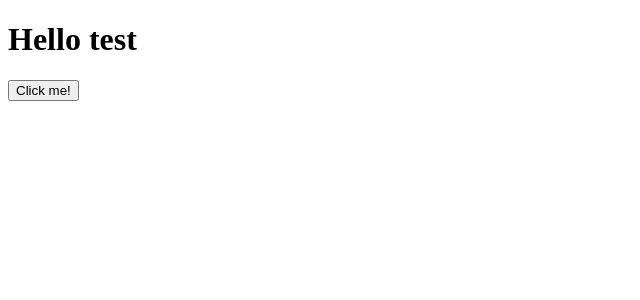
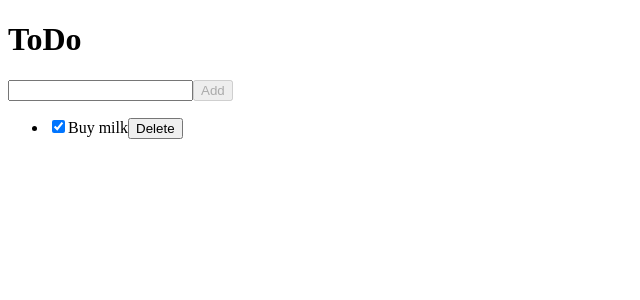
Before and after one commit to Git-Hannah/react-todo, a React (Create React App) app: page / in a window 1280 px wide. Shown: the top 300 px of the page, without its empty margins (0-640 px from the left). Built offline with nearby package versions, Linux system fonts and the light colour scheme; the HTML template or start-up script is replaced by a standard one.

Commit message:
add todo list functionalities

```diff
--- a/src/App.jsx
+++ b/src/App.jsx
@@ -1,13 +1,83 @@
-import React from "react";
+import React, { useState } from "react";
 import Button from "../src/components/Button";
 
+/* const todos = [
+	{
+		name: "Buy milk",
+		isChecked: true,
+	},
+	{
+		name: "clean kitchen",
+		isChecked: false,
+	},
+	{
+		name: "water plants",
+		isChecked: false,
+	},
+]; */
+
 const App = () => {
-  return (
-    <div>
-      <h1>Hello test</h1>
-      <Button>Click me!</Button>
-    </div>
-  );
+	const [value, setValue] = useState("");
+	const [todos, setTodos] = useState([
+		{
+			name: "Buy milk",
+			isChecked: true,
+		},
+	]);
+	return (
+		<div>
+			<div>
+				<h1>ToDo</h1>
+				<input
+					type="text"
+					value={value}
+					onChange={event_ => {
+						setValue(event_.target.value);
+					}} //here the video is blech!
+				/>
+				<button
+					disabled={!value}
+					onClick={() => {
+						setTodos([...todos, { name: value, isChecked: false }]);
+						setValue("");
+					}}
+				>
+					Add
+				</button>
+			</div>
+
+			<ul>
+				{todos.map((todo, index) => {
+					return (
+						<li key={index}>
+							<label>
+								<input
+									type="checkbox"
+									checked={todo.isChecked}
+									onChange={() => {
+										console.log(`Item: ${index + 1}`);
+										const update = [...todos];
+										update[index].isChecked = !update[index].isChecked;
+										setTodos(update);
+									}}
+								/>
+								{todo.name}
+							</label>
+							<button
+								onClick={() => {
+									const update = [...todos];
+									update.splice(index, 1);
+									setTodos(update);
+								}}
+							>
+								Delete
+							</button>
+						</li>
+					);
+				})}
+			</ul>
+		</div>
+	);
 };
 
 export default App;
```
